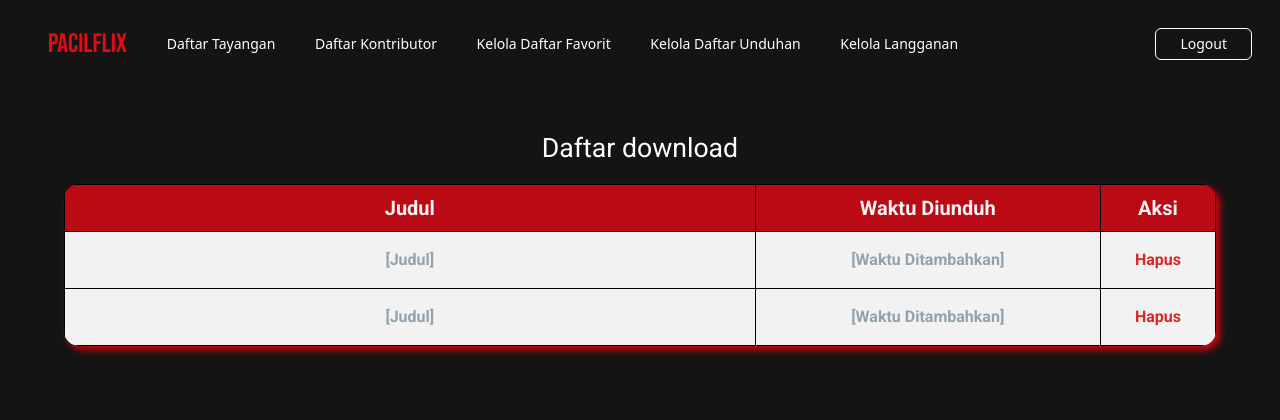
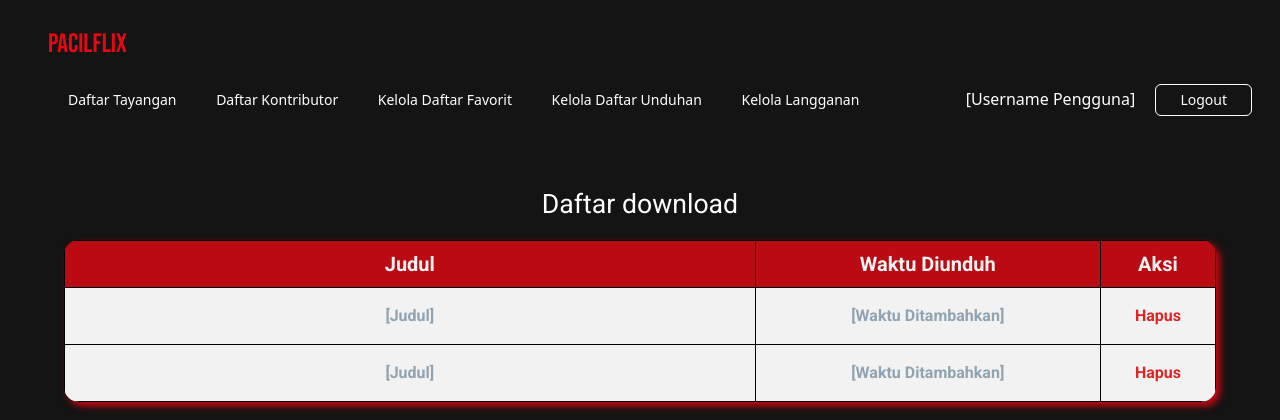
Before and after one commit to KenishaJazlyn/basdat, a Django app: page /download/ in a window 1280 px wide. Shown: the top 420 px of the page. Run offline with Django 4.2, Linux system fonts and the light colour scheme; lists and menus that the app fills with data are empty; some libraries are stand-ins or nearby versions.

Commit message:
add username pengguna pada navbar

```diff
--- a/templates/navbarPengguna.html
+++ b/templates/navbarPengguna.html
@@ -30,7 +30,8 @@
           </a>
       </div>
       <div>
-        <a href="#" class="inline-block text-sm px-4 py-2 leading-none border rounded text-white border-white hover:border-transparent hover:text-primary-200 hover:bg-white mb-4">Logout</a>
+        <p class="block  lg:inline-block lg:mt-0 text-primary-500 hover:text-white ml-5 mr-4 mb-4"> [Username Pengguna] </p>
+        <a href="{% url 'authentication:landing' %}" class="inline-block text-sm px-4 py-2 leading-none border rounded text-white border-white hover:border-transparent hover:text-primary-200 hover:bg-white mb-4 hover:text-{[#e50914]}">Logout</a>
       </div>
     </div>
   </nav>
```
